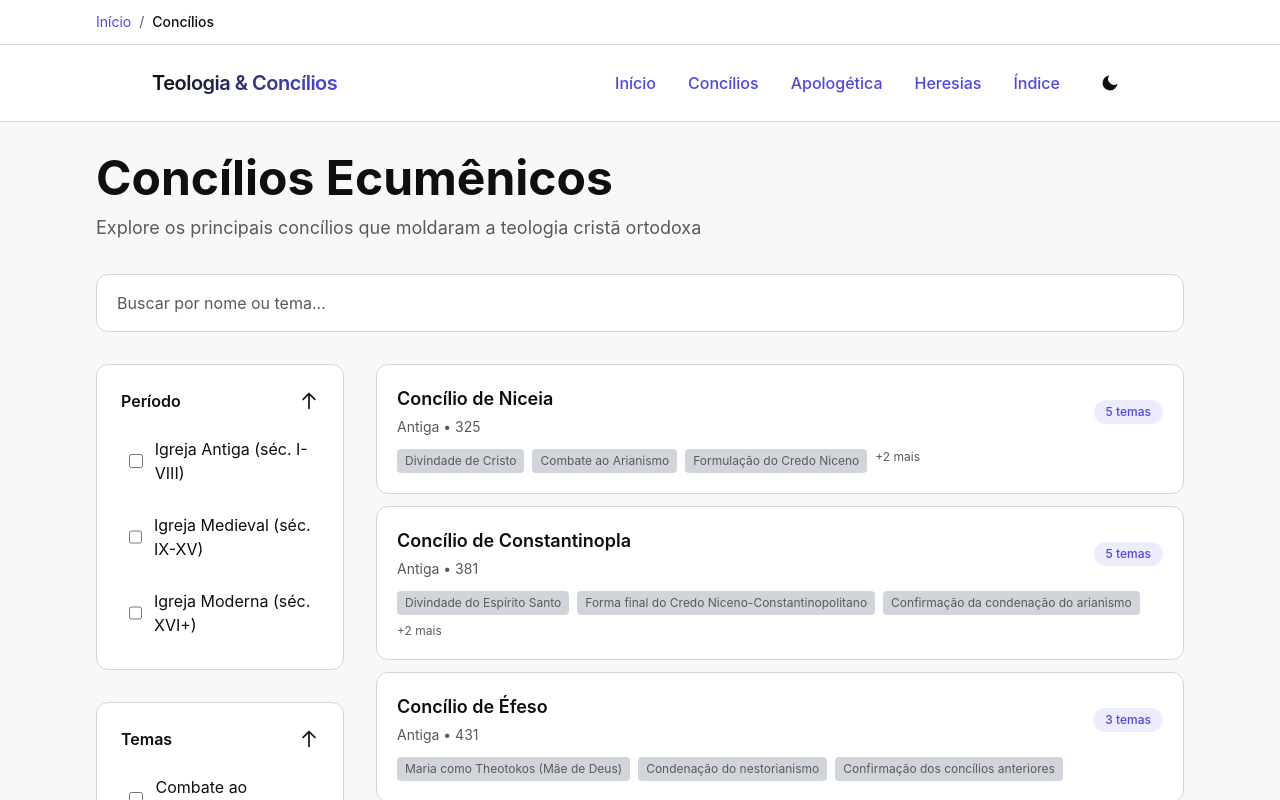
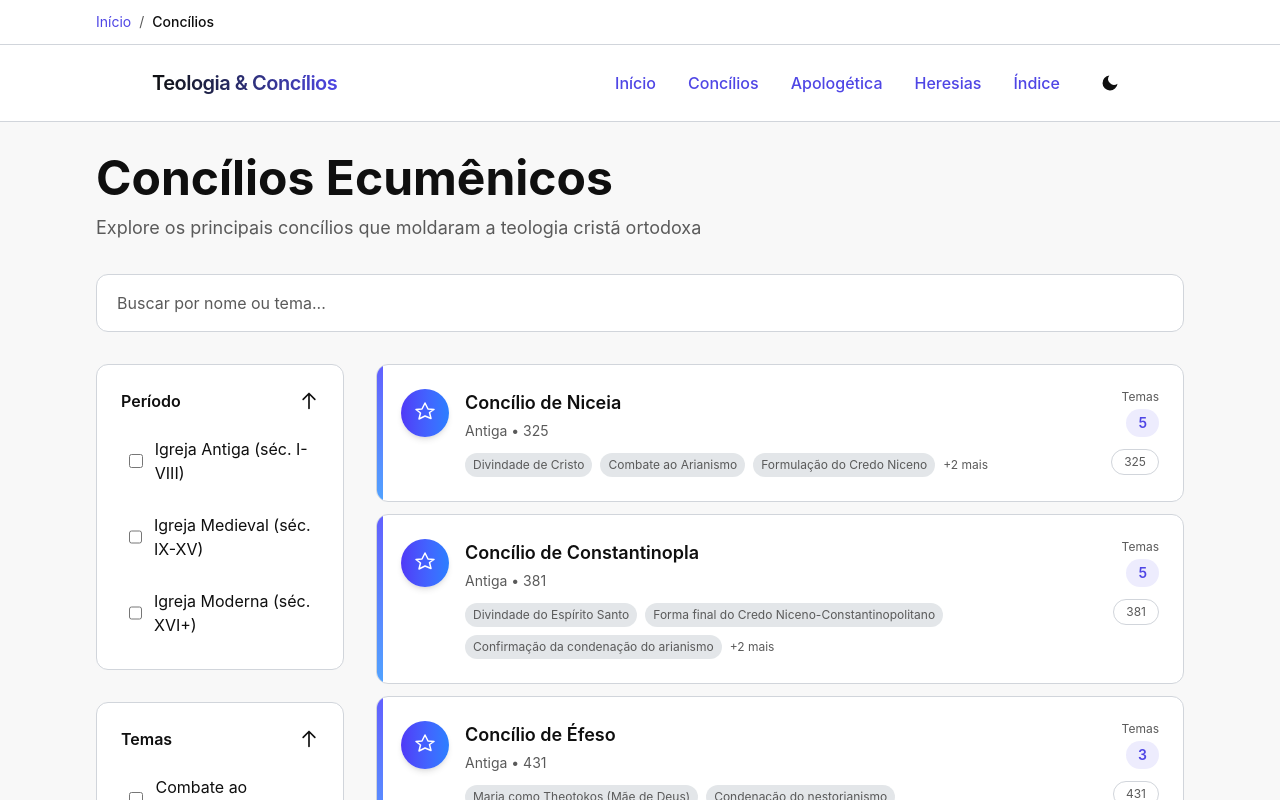
Before and after one commit to MpBlock/teologando, a Next.js app: page /concilios in a window 1280 px wide. Shown: the top 800 px of the page. Built offline with nearby package versions, Linux system fonts and the light colour scheme.

Commit message:
Adiciona conteúdo aos temas e layout de artigo

```diff
--- a/app/concilios/ConciliosPageContent.tsx
+++ b/app/concilios/ConciliosPageContent.tsx
@@ -106,34 +106,54 @@ export default function ConciliosPageContent() {
                 <button
                   key={concilio.slug}
                   onClick={() => abrirPopup(concilio.slug)}
-                  className="w-full text-left bg-[var(--card-bg)] border border-[var(--border)] rounded-xl p-5 hover:border-[var(--accent)] hover:shadow-lg transition-all group"
+                  className="w-full text-left relative bg-[var(--card-bg)] border border-[var(--border)] rounded-xl p-6 hover:border-[var(--accent)] hover:shadow-2xl transition-all transform-gpu hover:-translate-y-0.5 group overflow-hidden"
                 >
-                  <div className="flex flex-col md:flex-row md:items-center md:justify-between gap-3">
-                    <div>
-                      <h3 className="font-semibold text-lg text-[var(--foreground)] group-hover:text-[var(--accent)] transition-colors">
+                  <div className="absolute left-0 top-0 bottom-0 w-1.5 bg-gradient-to-b from-indigo-500 to-blue-400 rounded-l-xl" />
+
+                  <div className="flex items-start gap-4">
+                    <div className="flex-shrink-0">
+                      <div className="w-12 h-12 rounded-full bg-gradient-to-r from-indigo-600 to-blue-500 flex items-center justify-center text-white shadow-md">
+                        <svg xmlns="http://www.w3.org/2000/svg" className="w-6 h-6" viewBox="0 0 24 24" fill="none" stroke="currentColor">
+                          <path strokeWidth="1.5" strokeLinecap="round" strokeLinejoin="round" d="M12 2l3 6 6 .5-4.5 3 1.5 6L12 15l-6 3 1.5-6L3 8.5 9 8z" />
+                        </svg>
+                      </div>
+                    </div>
+
+                    <div className="min-w-0 flex-1">
+                      <h3 className="text-lg font-semibold text-[var(--foreground)] truncate group-hover:text-[var(--accent)] transition-colors">
                         {concilio.nome}
                       </h3>
                       <p className="text-sm text-[var(--muted)] mt-1">
                         {getPeriodo(concilio.ano).charAt(0).toUpperCase() + getPeriodo(concilio.ano).slice(1)} • {concilio.ano}
                       </p>
-                    </div>
-                    <div className="text-right">
-                      <span className="inline-block bg-[var(--accent)]/10 text-[var(--accent)] px-3 py-1 rounded-full text-xs font-medium">
-                        {concilio.temasAbordados.length} temas
-                      </span>
-                    </div>
-                  </div>
+
                       <div className="mt-3 flex flex-wrap gap-2">
                         {concilio.temasAbordados.slice(0, 3).map((tema, idx) => (
-                      <span key={idx} className="text-xs bg-[var(--border)] text-[var(--muted)] px-2 py-1 rounded">
+                          <span key={idx} className="text-xs bg-[var(--border)]/60 text-[var(--muted)] px-2 py-1 rounded-full">
                             {tema}
                           </span>
                         ))}
                         {concilio.temasAbordados.length > 3 && (
-                      <span className="text-xs text-[var(--muted)]">
+                          <span className="text-xs text-[var(--muted)] flex items-center gap-1">
                             +{concilio.temasAbordados.length - 3} mais
                           </span>
                         )}
+                      </div>
+                    </div>
+
+                    <div className="ml-4 flex flex-col items-end justify-between">
+                      <div className="text-xs text-[var(--muted)]">Temas</div>
+                      <div className="mt-1 inline-flex items-center gap-2">
+                        <span className="inline-block bg-[var(--accent)]/10 text-[var(--accent)] px-3 py-1 rounded-full text-sm font-semibold">
+                          {concilio.temasAbordados.length}
+                        </span>
+                      </div>
+                      <div className="mt-3">
+                        <div className="px-3 py-1 bg-[var(--card-bg)] border border-[var(--border)] rounded-full text-xs text-[var(--muted)]">
+                          {concilio.ano}
+                        </div>
+                      </div>
+                    </div>
                   </div>
                 </button>
               ))}
--- a/app/temas/TemasPageContent.tsx
+++ b/app/temas/TemasPageContent.tsx
@@ -43,7 +43,11 @@ export default function TemasPageContent() {
       const temaMerged = {
         ...t,
         descricao: tDetalhado?.descricao || t.temasAbordados.join(", "),
-        paisDaIgreja: tDetalhado?.paisDaIgreja,
+        paisDaIgreja: tDetalhado?.paisDaIgreja?.map(p => ({
+          nome: p.nome,
+          citacao: p.citacao,
+          contexto: p.contexto || "",
+        })),
         concilios: tDetalhado?.concilios,
         evidenciasBiblicas: tDetalhado?.evidenciasBiblicas,
       };
--- a/components/ConcilioModal.tsx
+++ b/components/ConcilioModal.tsx
@@ -3,7 +3,6 @@
 import Link from "next/link";
 import ShareButtons from "./ShareButtons";
 import RelatedTopics from "./RelatedTopics";
-import CopiarCitacao from "./CopiarCitacao";
 import { obterTopicosRelacionados } from "@/data/topicosRelacionados";
 
 type Props = {
@@ -48,11 +47,6 @@ export default function ConcilioModal({ concilio, onClose }: Props) {
             titulo={concilio.nome}
             textoCustomizado={`Saiba mais sobre o ${concilio.nome} em Teologando`}
           />
-          <CopiarCitacao
-            titulo={concilio.nome}
-            slug={concilio.slug}
-            categoria="concilios"
-          />
         </div>
 
         {/* Conteúdo */}
--- a/components/CopiarCitacao.tsx
+++ /dev/null
@@ -1,57 +0,0 @@
-"use client";
-
-import { useState } from "react";
-
-type CopiarCitacaoProps = {
-  titulo: string;
-  slug: string;
-  categoria: "concilios" | "heresias" | "temas";
-};
-
-export default function CopiarCitacao({ titulo, slug, categoria }: CopiarCitacaoProps) {
-  const [copiado, setCopiado] = useState(false);
-  const [formato, setFormato] = useState<"apa" | "chicago">("apa");
-
-  const url = `https://teologando.com/${categoria}/${slug}`;
-  const dataAtual = new Date().toLocaleDateString("pt-BR", {
-    year: "numeric",
-    month: "long",
-    day: "numeric",
-  });
-
-  const citacoes = {
-    apa: `${titulo}. Teologando. Recuperado de ${url}. Acessado em ${dataAtual}`,
-    chicago: `"${titulo}." Teologando. Acessado em ${dataAtual}. ${url}.`,
-  };
-
-  function copiar() {
-    navigator.clipboard.writeText(citacoes[formato]);
-    setCopiado(true);
-    setTimeout(() => setCopiado(false), 2000);
-  }
-
-  return (
-    <div className="flex items-center gap-2 p-3 bg-blue-50 dark:bg-blue-900/20 rounded-lg border border-blue-200 dark:border-blue-800">
-      <select
-        value={formato}
-        onChange={(e) => setFormato(e.target.value as "apa" | "chicago")}
-        className="text-xs font-medium bg-transparent border border-blue-300 dark:border-blue-700 rounded px-2 py-1 text-blue-700 dark:text-blue-400"
-      >
-        <option value="apa">APA</option>
-        <option value="chicago">Chicago</option>
-      </select>
-
-      <code className="text-xs text-blue-900 dark:text-blue-100 flex-1 overflow-x-auto">
-        {citacoes[formato]}
-      </code>
-
-      <button
-        onClick={copiar}
-        className="flex-shrink-0 px-3 py-1 bg-blue-600 hover:bg-blue-700 text-white text-xs font-medium rounded transition-colors"
-        title="Copiar citação"
-      >
-        {copiado ? "✓ Copiado!" : "Copiar"}
-      </button>
-    </div>
-  );
-}
--- a/components/HeresiaModal.tsx
+++ b/components/HeresiaModal.tsx
@@ -3,7 +3,6 @@
 import { useState } from "react";
 import ShareButtons from "./ShareButtons";
 import RelatedTopics from "./RelatedTopics";
-import CopiarCitacao from "./CopiarCitacao";
 import { obterTopicosRelacionados } from "@/data/topicosRelacionados";
 
 type Props = {
@@ -64,11 +63,6 @@ export default function HeresiaModal({ heresia, onClose }: Props) {
           <ShareButtons
             titulo={heresia.nome}
             textoCustomizado={`Entenda a heresia de ${heresia.nome} e sua condenação pela Igreja`}
-          />
-          <CopiarCitacao
-            titulo={heresia.nome}
-            slug={heresia.slug}
-            categoria="heresias"
           />
         </div>
 
--- a/components/TemaModal.tsx
+++ b/components/TemaModal.tsx
@@ -3,7 +3,6 @@
 import { useState } from "react";
 import ShareButtons from "./ShareButtons";
 import RelatedTopics from "./RelatedTopics";
-import CopiarCitacao from "./CopiarCitacao";
 import { obterTopicosRelacionados } from "@/data/topicosRelacionados";
 
 type Props = {
@@ -63,11 +62,6 @@ export default function TemaModal({ temaGroup, onClose }: Props) {
           <ShareButtons
             titulo={temaGroup.nome}
             textoCustomizado={`Defesa protestante contra ${temaGroup.nome}`}
-          />
-          <CopiarCitacao
-            titulo={temaGroup.nome}
-            slug={temaGroup.slug}
-            categoria="temas"
           />
         </div>
 
```
Lines whose indentation alone changed are shown as unchanged.
